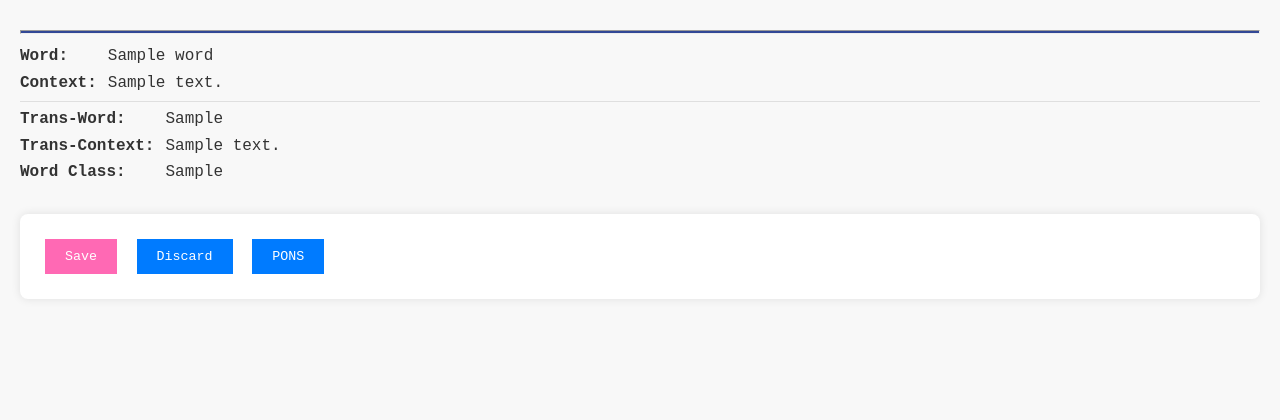
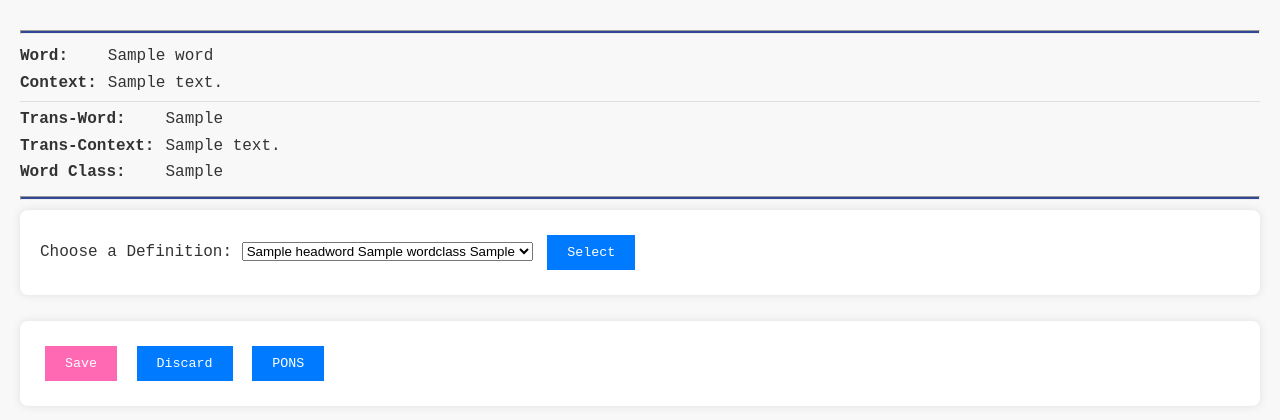
Before and after one commit to aangeliayello/polyglot, a Django app: template poly/vocab/templates/vocab/word_context_success.html in a window 1280 px wide. Shown: the top 420 px of the page. Run offline with Django 3.2, Linux system fonts and the light colour scheme; the template is opened without the code that fills it: most values are stand-ins (such as "Sample title", 1, 10 or a date in 2020).

Commit message:
Dropdown selection to visualize and select the various definitions from PONS

```diff
--- a/poly/vocab/templates/vocab/word_context_success.html
+++ b/poly/vocab/templates/vocab/word_context_success.html
@@ -27,6 +27,20 @@
         <div class="translation-key">Word Class:</div>
         <div class="translation-value">{{ word_class }}</div>
     </div>
+    <hr>
+    <form id="definitionForm">
+        <label for="definitions">Choose a Definition:</label>
+        <select id="definitions" name="definitions">
+            {% for definition in definitions %}
+            <option value="{{ definition.headword }}">
+                <span><strong>{{ definition.headword|safe }}</strong></span><br>
+                <span>{{ definition.wordclass }}</span><br>
+                <span>{{ definition.headword_full|safe }}</span>
+            </option>
+            {% endfor %}
+        </select>
+        <button type="button" onclick="selectDefinition()">Select</button>
+    </form>
     <br>
     <form action="{% url 'save_translation_result' %}" method="post">
         {% csrf_token %}
@@ -35,12 +49,24 @@
         <input type="hidden" name="translated_word" value="{{ translated_word }}">
         <input type="hidden" name="translated_context" value="{{ translated_context }}">
         <input type="hidden" name="word_class" value="{{ word_class }}">
+        <input type="hidden" id="selectedDefinition" name="selected_definition">
         <button type="submit" accesskey="s">Save</button>
         <button accesskey="d" onclick="window.location.href='{% url 'word_with_context_form' %}';">Discard</button>
         <button accesskey="p" type="button"
             onclick="window.open('https://en.pons.com/translate/german-english/{{ word }}?bidir=1', '_blank');">PONS</button>
     </form>
     <br>
+    <script>
+        function selectDefinition() {
+            const selectElement = document.getElementById('definitions');
+            const selectedDefinition = selectElement.options[selectElement.selectedIndex].value;
+            // Set the value of the hidden input field to the selected definition
+            document.getElementById('selectedDefinition').value = selectedDefinition;
+            console.log(selectElement)
+            console.log(selectedDefinition)
+        }
+    </script>
+
 </body>
 
 </html>
```
Also changed, not shown: poly/vocab/views.py (+10 -3 lines).
